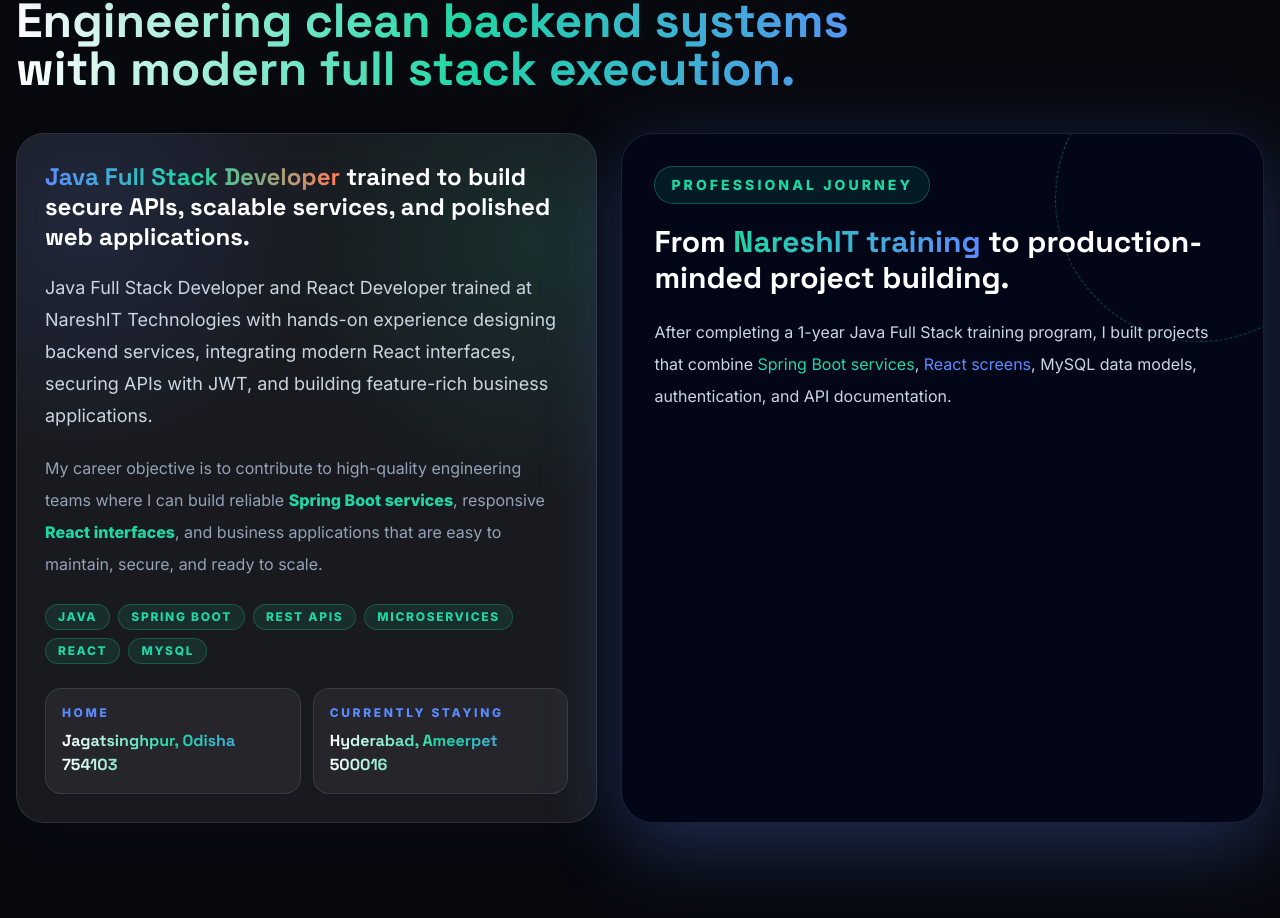
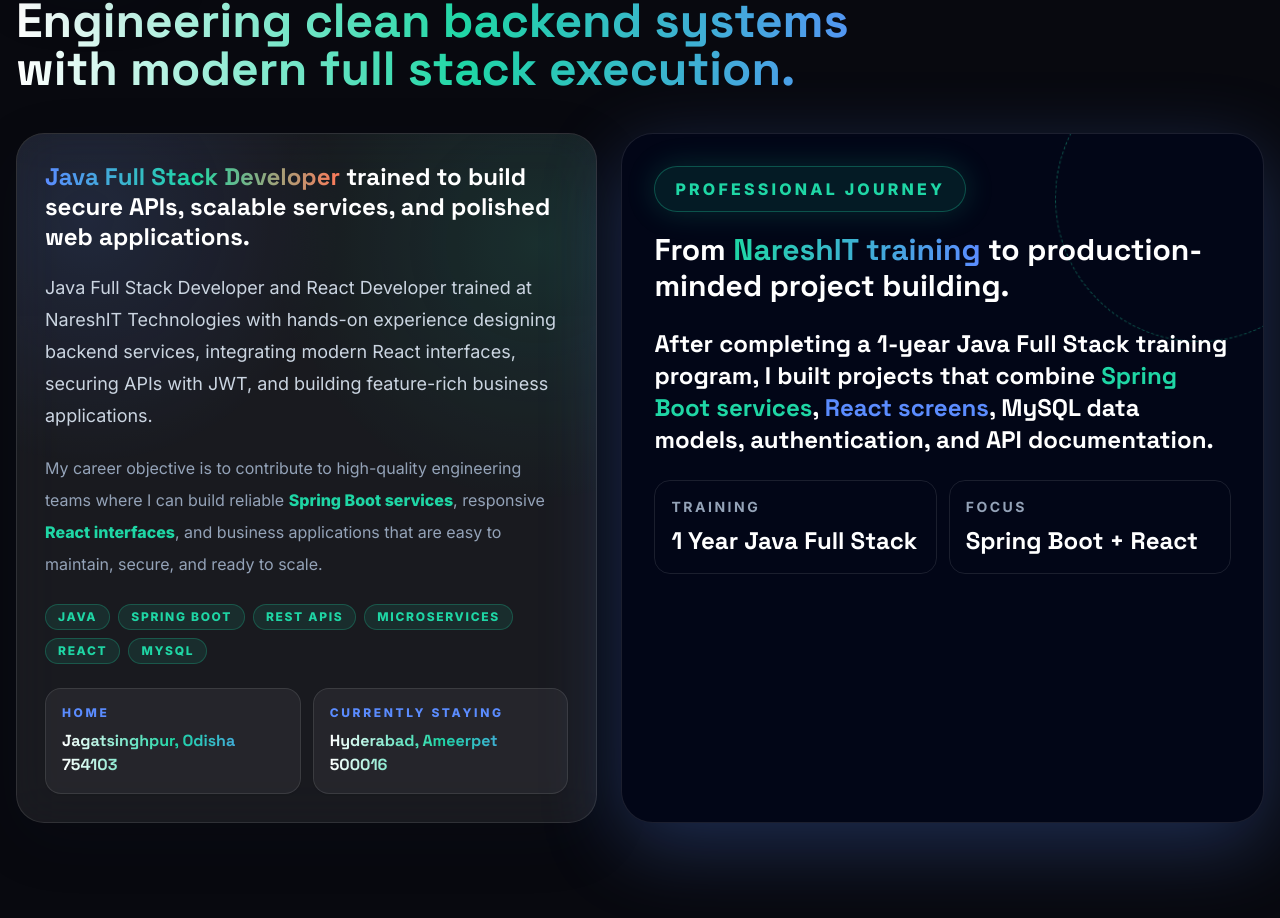
Before and after one commit to Jagannath-2580/Jagannath_Portfolio, a React (Vite) app: page / in a window 1280 px wide. Shown: the part 957-1875 px from the top of the page. Built offline with nearby package versions, Linux system fonts and the light colour scheme.

Commit message:
Emphasize professional journey

```diff
--- a/src/components/Sections.tsx
+++ b/src/components/Sections.tsx
@@ -34,13 +34,23 @@
         <div className="relative min-h-[360px] overflow-hidden rounded-[32px] border border-slate-200/70 bg-slate-950 p-8 text-white shadow-glow dark:border-white/10">
           <div className="orbit-ring absolute -right-20 -top-20 h-72 w-72 rounded-full border border-dashed border-aurora/40" />
           <div className="relative z-10">
-            <p className="inline-flex rounded-full border border-aurora/30 bg-aurora/10 px-4 py-2 text-sm font-extrabold uppercase tracking-[0.22em] text-aurora">Professional Journey</p>
+            <p className="inline-flex rounded-full border border-aurora/30 bg-aurora/10 px-5 py-2.5 text-base font-extrabold uppercase tracking-[0.2em] text-aurora shadow-[0_0_30px_rgba(31,214,165,.18)]">Professional Journey</p>
             <h3 className="mt-5 font-display text-3xl font-extrabold">
               From <span className="bg-gradient-to-r from-aurora to-electric bg-clip-text text-transparent">NareshIT training</span> to production-minded project building.
             </h3>
-            <p className="mt-5 leading-8 text-slate-300">
+            <p className="mt-6 max-w-3xl font-display text-xl font-bold leading-9 text-white sm:text-2xl">
               After completing a 1-year Java Full Stack training program, I built projects that combine <span className="text-aurora">Spring Boot services</span>, <span className="text-electric">React screens</span>, MySQL data models, authentication, and API documentation.
             </p>
+            <div className="mt-6 grid gap-3 sm:grid-cols-2">
+              <div className="rounded-2xl border border-white/10 bg-white/8 p-4">
+                <p className="text-sm font-bold uppercase tracking-[0.18em] text-slate-400">Training</p>
+                <p className="mt-2 font-display text-2xl font-extrabold text-white">1 Year Java Full Stack</p>
+              </div>
+              <div className="rounded-2xl border border-white/10 bg-white/8 p-4">
+                <p className="text-sm font-bold uppercase tracking-[0.18em] text-slate-400">Focus</p>
+                <p className="mt-2 font-display text-2xl font-extrabold text-white">Spring Boot + React</p>
+              </div>
+            </div>
           </div>
         </div>
       </div>
```
